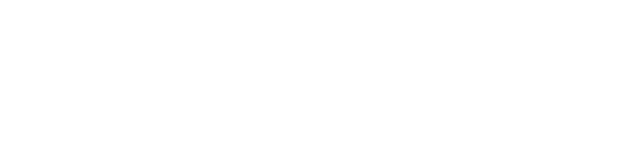
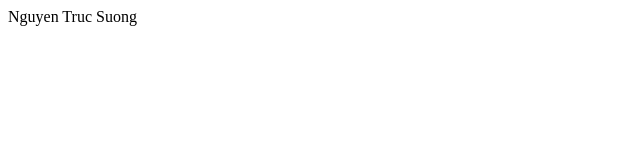
Before and after one commit to NguyenTrucSuong/BT1, a plain HTML site: page index.html in a window 1280 px wide. Shown: the whole page, without its empty margins (0-640 px from the left). Drawn offline with Linux system fonts and the light colour scheme.

Commit message:
Updated index.html

```diff
--- a/index.html
+++ b/index.html
@@ -6,6 +6,6 @@
     <title>Document</title>
 </head>
 <body>
-
+    Nguyen Truc Suong
 </body>
 </html>
```
